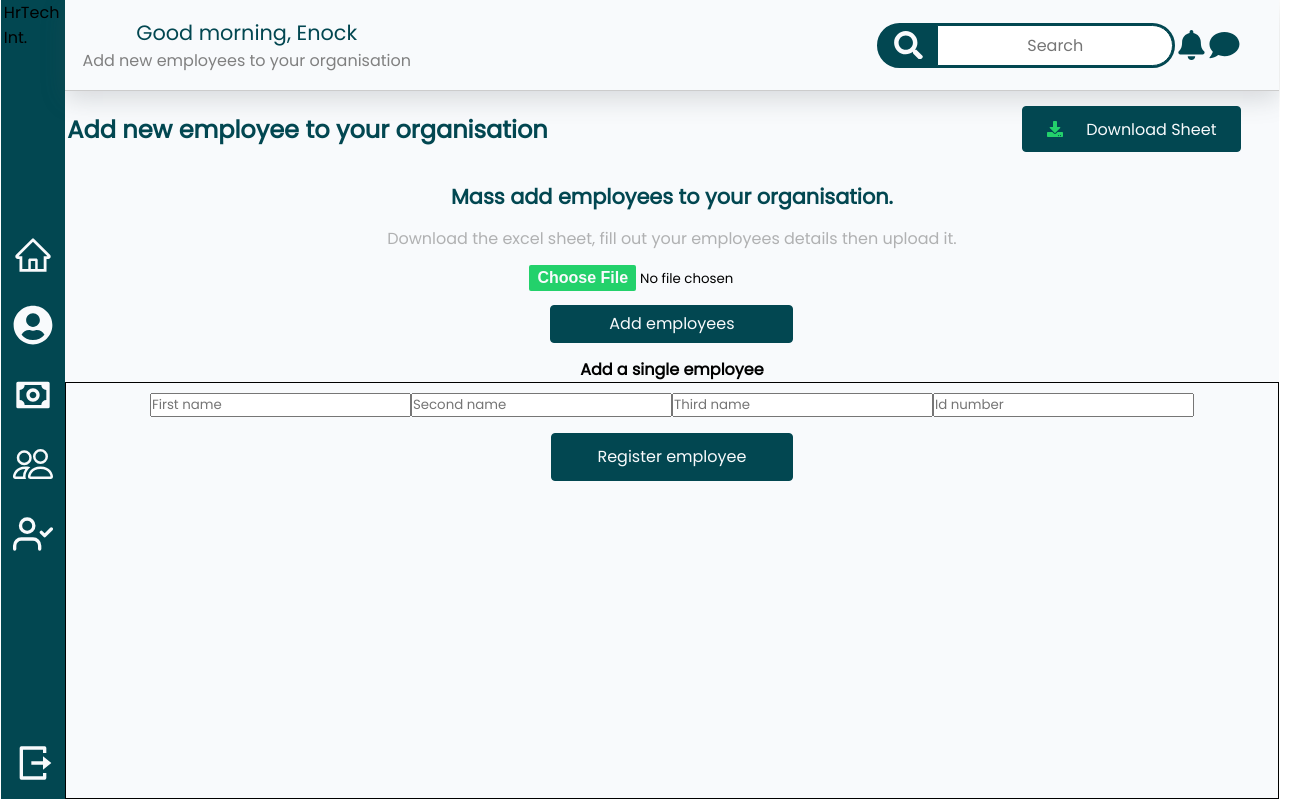
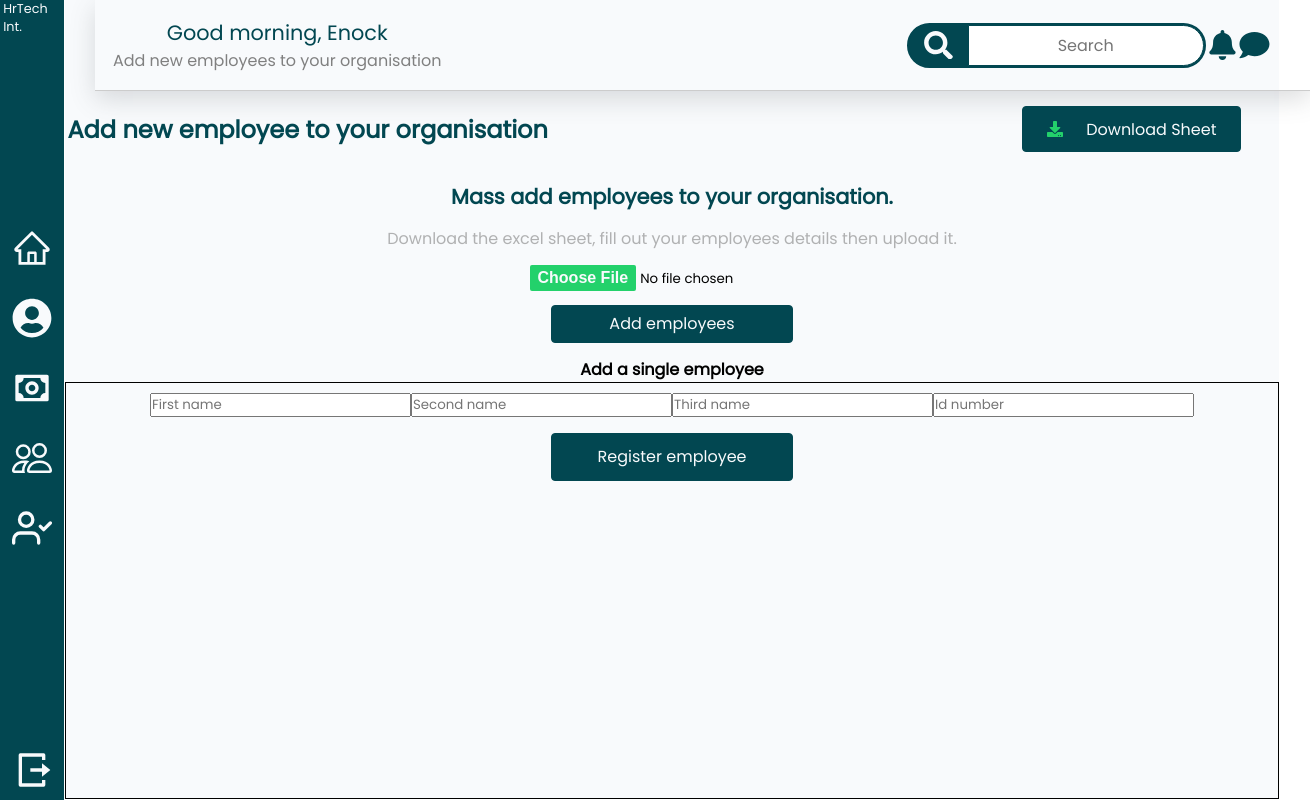
Before and after one commit to david-commit/hrm, a React (Create React App) app: page /client/money in a window 1280 px wide. Shown: the whole page, 1310 px wide, since content can reach past the window. Built offline with nearby package versions, Linux system fonts and the light colour scheme.

Commit message:
Bug: Messed up client headers

```diff
--- a/src/Pages/client/employee/employee.css
+++ b/src/Pages/client/employee/employee.css
@@ -1,6 +1,7 @@
 #client-employee {
-  width: 95vw;
+  width: 95%;
   height: 100%;
+  margin-left: 5%;
 }
 
 #client-employee-stats {
@@ -176,7 +177,7 @@ i {
   background-color: var(--tertiary-color);
   color: var(--primary-color);
   border-radius: 4px;
-  background-image: url("https://cdn2.iconfinder.com/data/icons/flat-ui-icons-24-px/24/arrow-down-b-24-512.png");
+  background-image: url('https://cdn2.iconfinder.com/data/icons/flat-ui-icons-24-px/24/arrow-down-b-24-512.png');
   background-repeat: no-repeat;
   background-position: right center;
   cursor: pointer;
--- a/src/Pages/client/home/home.css
+++ b/src/Pages/client/home/home.css
@@ -5,6 +5,7 @@
   flex-direction: column;
   align-items: center;
   justify-content: flex-start;
+
 }
 
 #client-home-header {
@@ -16,6 +17,7 @@
   justify-content: space-between;
   border-bottom: 1px solid #ccc;
   box-shadow: rgba(79, 86, 89, 0.2) 0px 8px 24px 0px;
+  margin-left: 5%;
 }
 
 #client-home-header > div {
--- a/src/Pages/client/money/money.css
+++ b/src/Pages/client/money/money.css
@@ -6,6 +6,7 @@
   align-items: center;
   justify-content: flex-start;
   background-color: var(--primary-color);
+  margin-left: 5vw;
 }
 
 #client-money-section1 {
--- a/src/Pages/client/navbar/navbar.css
+++ b/src/Pages/client/navbar/navbar.css
@@ -6,6 +6,8 @@
   flex-direction: column;
   align-items: center;
   justify-content: space-between;
+  position: fixed;
+  left: 0;
 }
 
 #client-nav-bar > span {
@@ -14,6 +16,8 @@
   flex-direction: column;
   align-items: center;
   justify-content: space-between;
+  font-size: 0.8rem;
+  color: var(--primary-color);
 }
 
 #client-bar-info {
--- a/src/Pages/client/navbar/navbar.js
+++ b/src/Pages/client/navbar/navbar.js
@@ -44,11 +44,12 @@ export default function ClientBar() {
         </Link> */}
       </span>
 
-      <span id='client-bar-foot'>
-        <Link to='/'>
+        <Link to='/' class='tooltip' id='employee-menu'>
+          {' '}
           <RiLogoutBoxRLine />
+          <span class='tooltiptext'>Logout</span>
+          <br />
         </Link>
-      </span>
     </aside>
   );
 }
```
